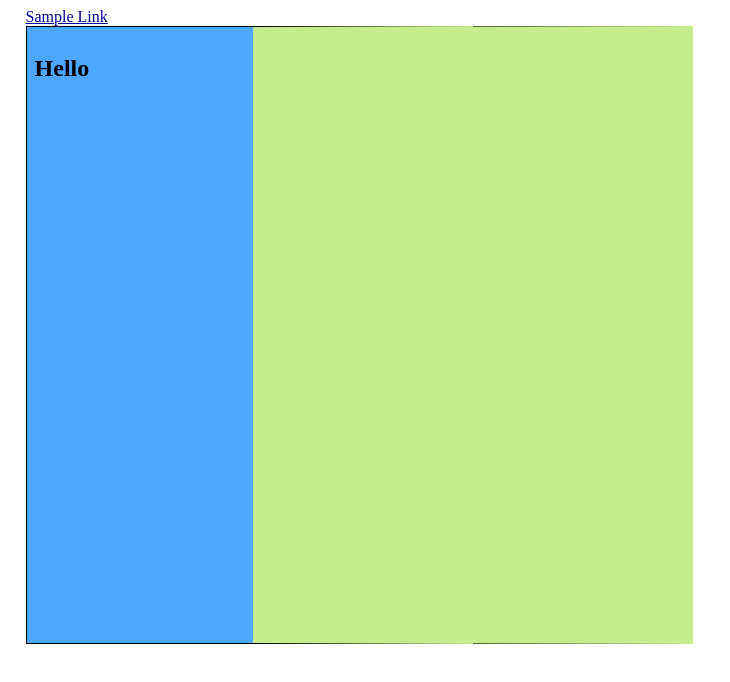
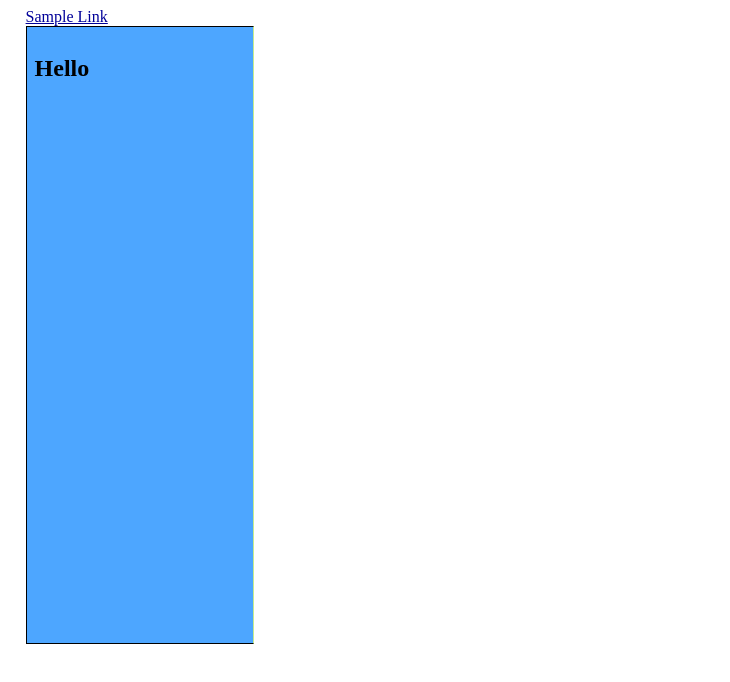
Before and after one commit to rbrtbrennan1/rbrtbrennan1.github.io, a plain HTML site: page index.html in a window 1280 px wide. Shown: the whole page, without its empty margins (0-730 px from the left). Drawn offline with Linux system fonts and the light colour scheme.

Commit message:
Update Style1.css

```diff
--- a/Style1.css
+++ b/Style1.css
@@ -29,7 +29,7 @@ border: 1px solid #000000;
    height: 600px;
    margin: 0;
    margin-top: 0px;
-   border-right: 220px solid #C6EC8C;
+   border-right: 1px solid #C6EC8C;
    font-weight: normal;
 }
 
@@ -39,7 +39,7 @@ border: 1px solid #000000;
    height: 600px;
    margin: 0;
    margin-top: 0px;
-   border-right: 440px solid #C6EC8C;
+   border-right: 1px solid #C6EC8C;
    font-weight: normal;
 }
 
```
